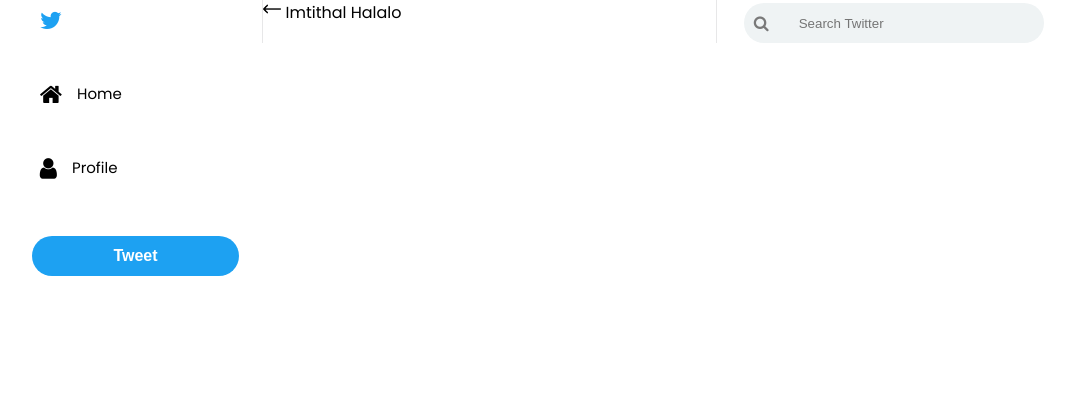
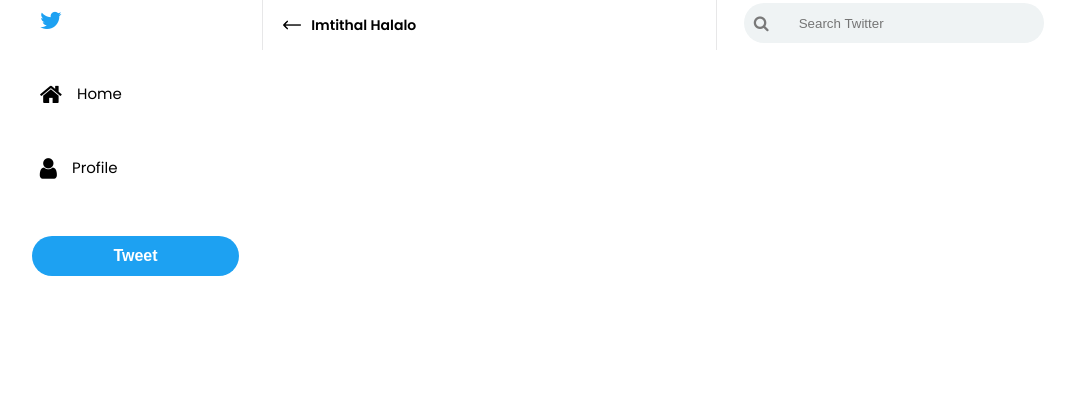
Before and after one commit to imtithalhalalo/clone-twitter, a PHP site: page /profile.html in a window 1280 px wide. Shown: the top 420 px of the page, without its empty margins (109-1184 px from the left). Run offline with PHP 8.4, Linux system fonts and the light colour scheme.

Commit message:
Adding style css for the bar section in profile page

```diff
--- a/frontend/css/style.css
+++ b/frontend/css/style.css
@@ -449,6 +449,25 @@ select {
   font-weight: normal;
   margin-left: 4px;
 }
+
+/* Start Portfolio Page */
+.bar {
+  display: flex;
+  align-items: center;
+  padding-top: 8px;
+  height: 50px;
+  width: 100%;
+  font-size: 14px;
+  font-weight: 600;
+  padding: 0 10px;
+  position: sticky;
+  top: 0;
+  background-color: #fff;
+}
+.bar img {
+  margin-left: 10px;
+  margin-right: 10px;
+}
 /* Media Query */
 @media only screen and (max-width: 1260px) {
   .popup {
--- a/frontend/index.html
+++ b/frontend/index.html
@@ -122,7 +122,7 @@
           <h2>Sign in to Twitter</h2>
         </div>
 
-        <!-- Form Sign Up -->
+        <!-- Form Sign In -->
         <form action="" id="form">
           <div class="inputs">
             <div class="mt-1 mb-1">
```
